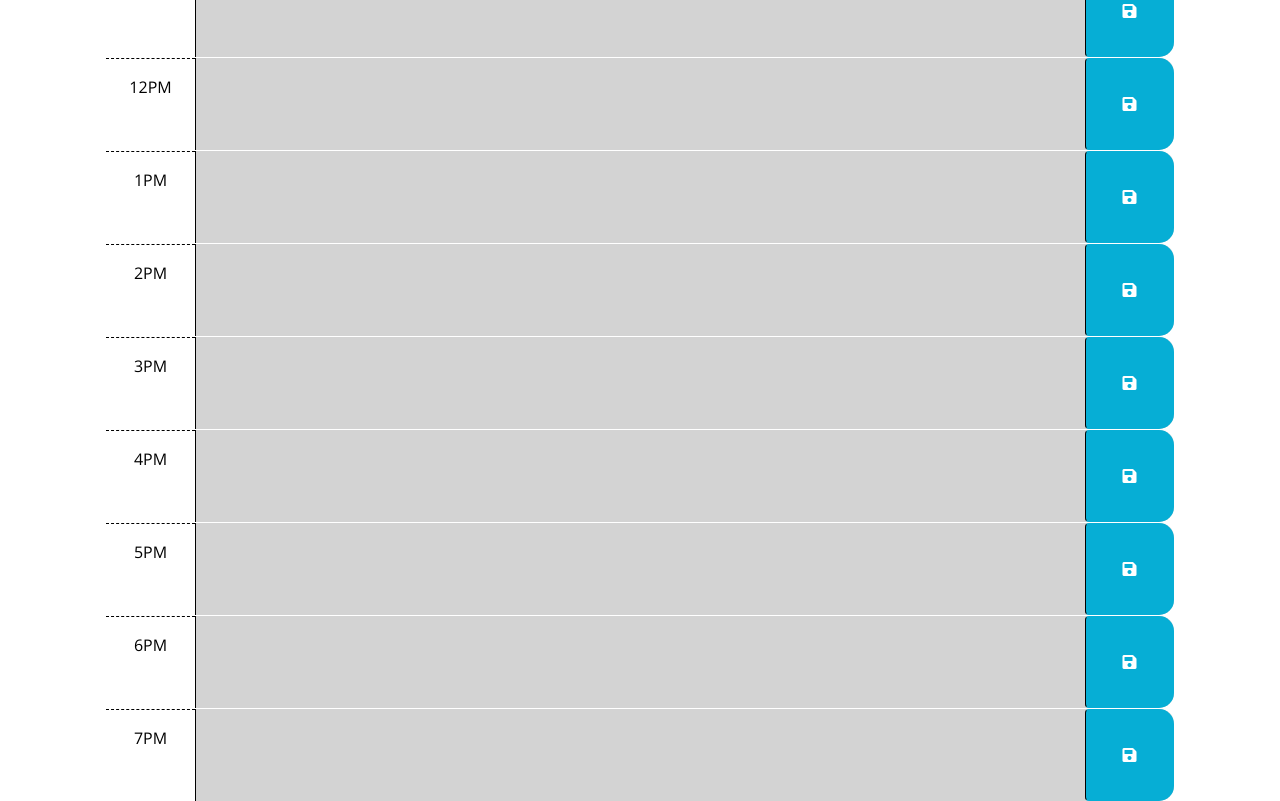
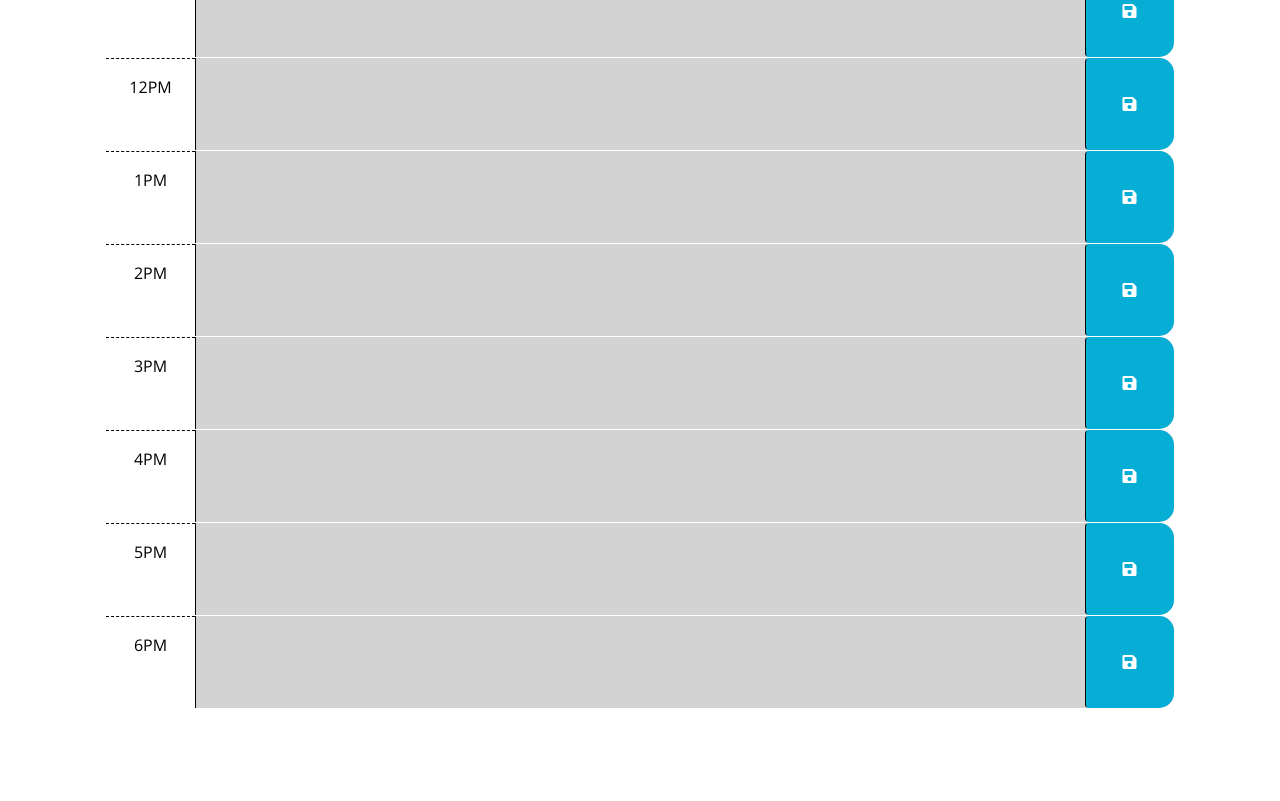
Before and after one commit to timdolan14/Day-Planner, a plain HTML site: page Develop/index.html in a window 1280 px wide. Shown: the part 524-1325 px from the top of the page. After the commit the page ends 1232 px from the top, so only its background shows below. Drawn offline with nearby package versions, Linux system fonts and the light colour scheme.

Commit message:
Updated README, Updated JavaScript & HTML

```diff
--- a/Develop/index.html
+++ b/Develop/index.html
@@ -110,14 +110,6 @@
         </button>
       </div>
 
-      <div id="hour-19" class="row time-block present">
-        <div class="col-2 col-md-1 hour text-center py-3">7PM</div>
-        <textarea class="col-8 col-md-10 description" rows="3"> </textarea>
-        <button class="btn saveBtn col-2 col-md-1" aria-label="save">
-          <i class="fas fa-save" aria-hidden="true"></i>
-        </button>
-      </div>
-
     <script src="https://code.jquery.com/jquery-3.4.1.min.js"></script>
     <script
       src="https://cdn.jsdelivr.net/npm/dayjs@1.11.3/dayjs.min.js"
--- a/Develop/script.js
+++ b/Develop/script.js
@@ -55,7 +55,6 @@ function savePlanner () {
   $("#hour-16 .description").val(localStorage.getItem("hour-16"))
   $("#hour-17 .description").val(localStorage.getItem("hour-17"))
   $("#hour-18 .description").val(localStorage.getItem("hour-18"))
-  $("#hour-19 .description").val(localStorage.getItem("hour-19"))
 };
 
 $(".saveBtn").on('click', function () {
```
Also changed, not shown: 2 other files.
